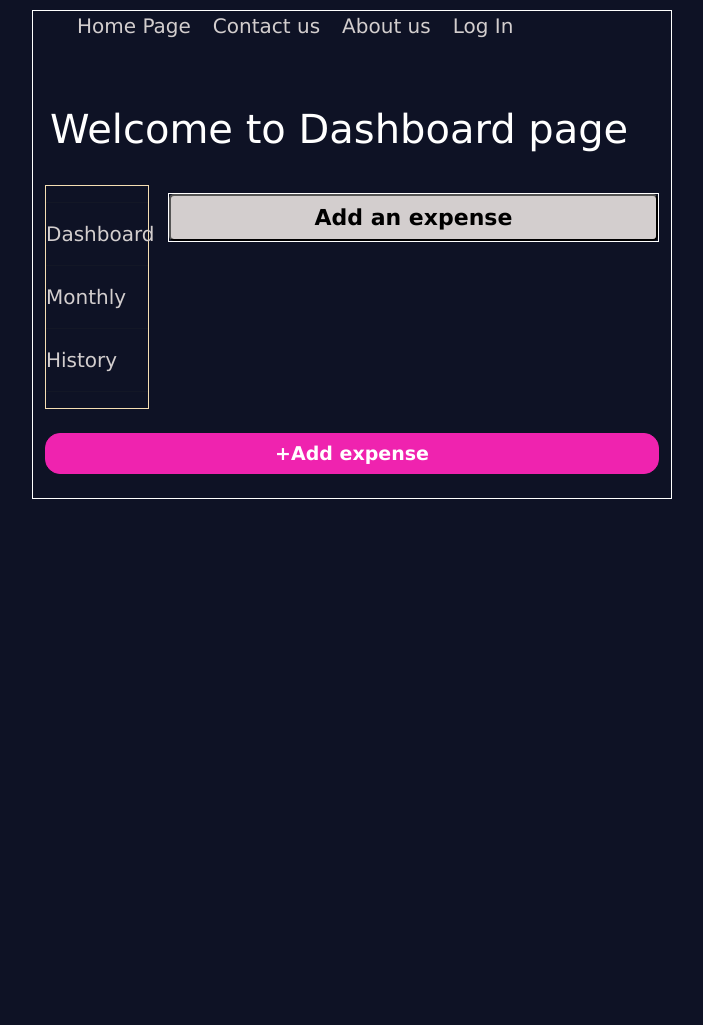
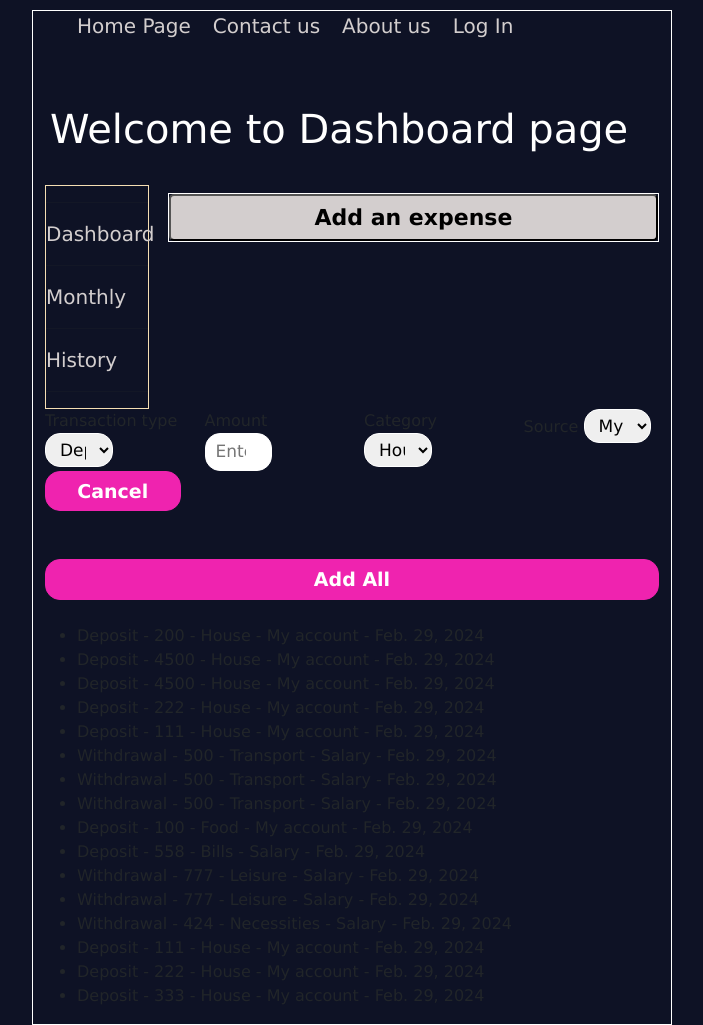
Before and after one commit to mesropda/Portfolio, a Django app: page /expenses/index in a window 1280 px wide. Shown: the whole page, without its empty margins (288-991 px from the left). Before the commit the page ends 499 px from the top, so only its background shows below. Run offline with Django 5.2, Linux system fonts and the light colour scheme; data comes from the database, SQL or seed files in the repository; both versions use the stored data as it was after the commit; some libraries are stand-ins or nearby versions.

Commit message:
add expense function implemented

```diff
--- a/expenseTracker/expenses/forms.py
+++ b/expenseTracker/expenses/forms.py
@@ -39,4 +39,4 @@ class RegisterNewTransactionFrom(forms.ModelForm):
 
     class Meta:
         model = Transactions
-        fields = "__all__"
+        fields = ('transaction_type', 'amount', 'amount', 'source')
--- a/expenseTracker/expenses/templates/index.html
+++ b/expenseTracker/expenses/templates/index.html
@@ -45,7 +45,8 @@
 {%endif%}
 
 <div class="transaction">
-    <button class="btn-wallet" type="submit">Add an expense</button>
+    <button class="btn-wallet" type="button" hx-get="{% url 'expenses:add-expense' %}" hx-target="#expense-form"
+        hx-swap="beforeend">Add an expense</button>
     <br>
 
 </div>
@@ -53,13 +54,19 @@
 {% include 'sidebar.html' %}
 
 <div id="expense-form">
-
+    {% include 'partials/form.html' %}
 </div>
 
 
 <div class="my-4">
-    <button type="button" class="btn btn-success me-2" hx-get="{% url 'expenses:add-expense' %}"
-        hx-target="#expense-form" hx-swap="beforeend">+Add expense</button>
+    <br>
+    <button type="button" class="btn btn-primary" id="add-all">Add All</button>
 </div>
 
+<ul id="transaction-list">
+    {% for transaction in transactions %}
+    {% include 'partials/transaction.html' %}
+    {% endfor %}
+</ul>
+
 {%endblock%}
--- a/expenseTracker/expenses/templates/partials/form.html
+++ b/expenseTracker/expenses/templates/partials/form.html
@@ -1,4 +1,5 @@
-<form>
+<form hx-post="{% url 'expenses:add-expense' %}" hx-target="#transaction-list" hx-swap="beforeend"
+    hx-on="htmx:afterRequest: this.remove()" hx-trigger="click from:#add-all">{%csrf_token%}
     <div class="row">
         <div class="col-4 col-md-3">
             <label for="{{form.transaction_type.id_for_label}}">{{form.transaction_type.label}}</label>
@@ -16,9 +17,9 @@
             <label for="{{form.source.id_for_label}}">{{form.source.label}}</label>
             {{form.source}}
         </div>
+
         <div class="col-3 align-self-end">
-            <button class="btn btn-primary" type="submit">Save</button>
+            <button type="button" class="btn btn-danger" hx-on="click: this.closest('form').remove() ">Cancel</button>
         </div>
-
     </div>
 </form>
--- /dev/null
+++ b/expenseTracker/expenses/templates/partials/transaction.html
@@ -0,0 +1,2 @@
+<li>{{transaction.transaction_type}} - {{transaction.amount}} - {{transaction.category}} - {{transaction.source}} -
+    {{transaction.date}} </li>
--- a/expenseTracker/expenses/views.py
+++ b/expenseTracker/expenses/views.py
@@ -10,9 +10,9 @@ from .models import Transactions
 
 
 def user_home_page(request):
-    # context = {'form': RegisterNewTransactionFrom()}
-    # return render(request, 'index.html', context)
-    return render(request, "index.html", {})
+    context = {'form': RegisterNewTransactionFrom(),
+               'transactions': Transactions.objects.all()}
+    return render(request, "index.html", context)
 
 
 def monthly_report(request):
@@ -26,10 +26,13 @@ def history(request):
 def add_expense(request):
     if request.method == 'POST':
         user = check_if_user_loggedin(request)
+        form = RegisterNewTransactionFrom(request.POST or None)
+        if form.is_valid():
+            new_transaction = Transactions(
+                transaction_type=form.cleaned_data['transaction_type'], amount=form.cleaned_data['amount'], category=form.cleaned_data['category'], source=form.cleaned_data['source'])
+            new_transaction.user = user
+            new_transaction.save()
+            context = {'transaction': new_transaction}
+            return render(request, 'partials/transaction.html', context)
+
     return render(request, 'partials/form.html', {'form': RegisterNewTransactionFrom()})
-
-    # if user.username == "edagmes":
-    #     messages.success(
-    #         request, "Your ae the admin user and cen't add en expense ")
-    # else:
-    #     new_transaction = Transactions()
--- a/expenseTracker/tracker/templates/base.html
+++ b/expenseTracker/tracker/templates/base.html
@@ -112,7 +112,7 @@
 </head>
 
 
-<body>
+<body hx-headers='{"X-CSRFToken": "{{ csrf_token }}"}'>
     <div class="container">
         <header class="header">
             <nav class="nav">
```
Also changed, not shown: expenseTracker/db.sqlite3.
